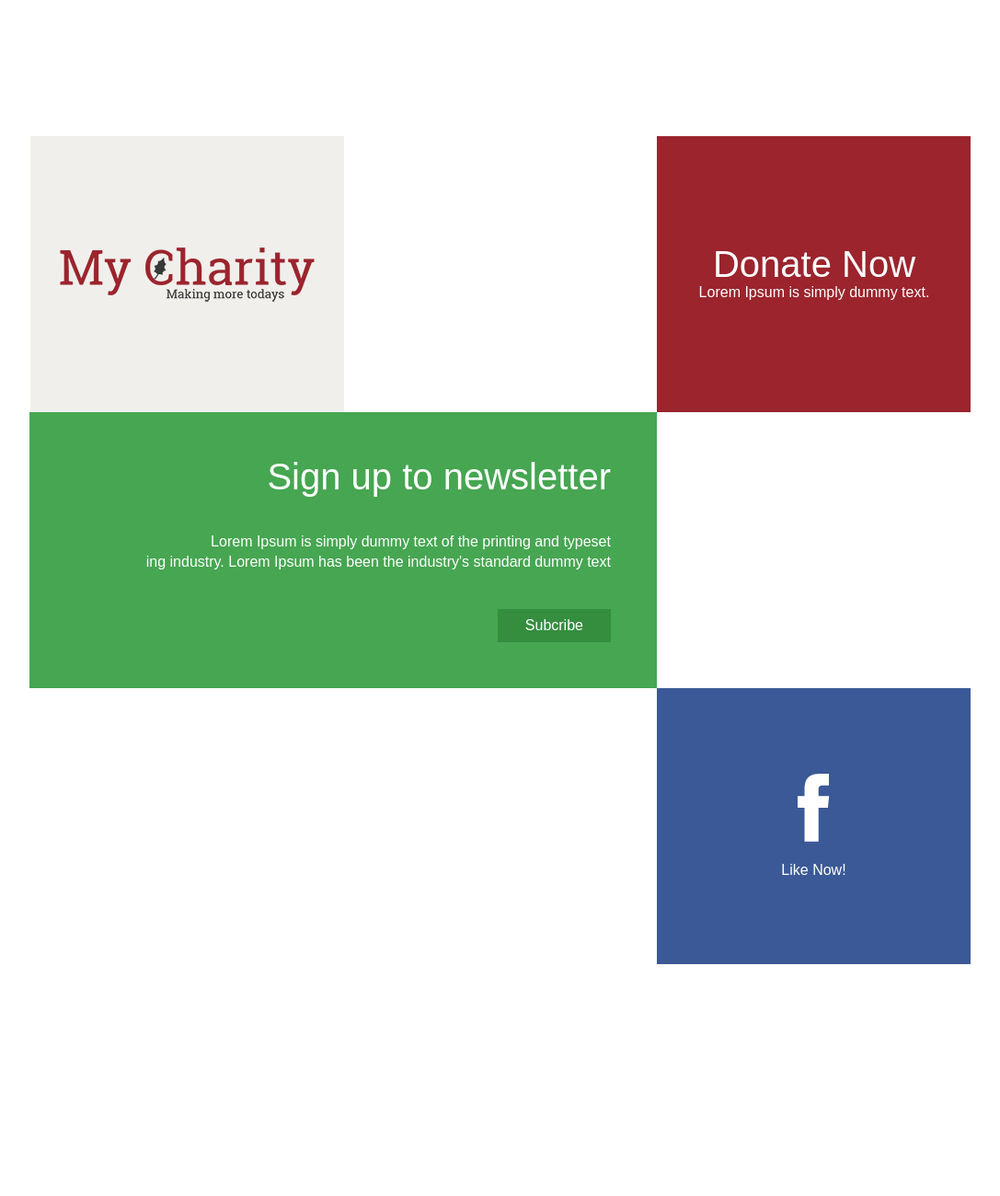
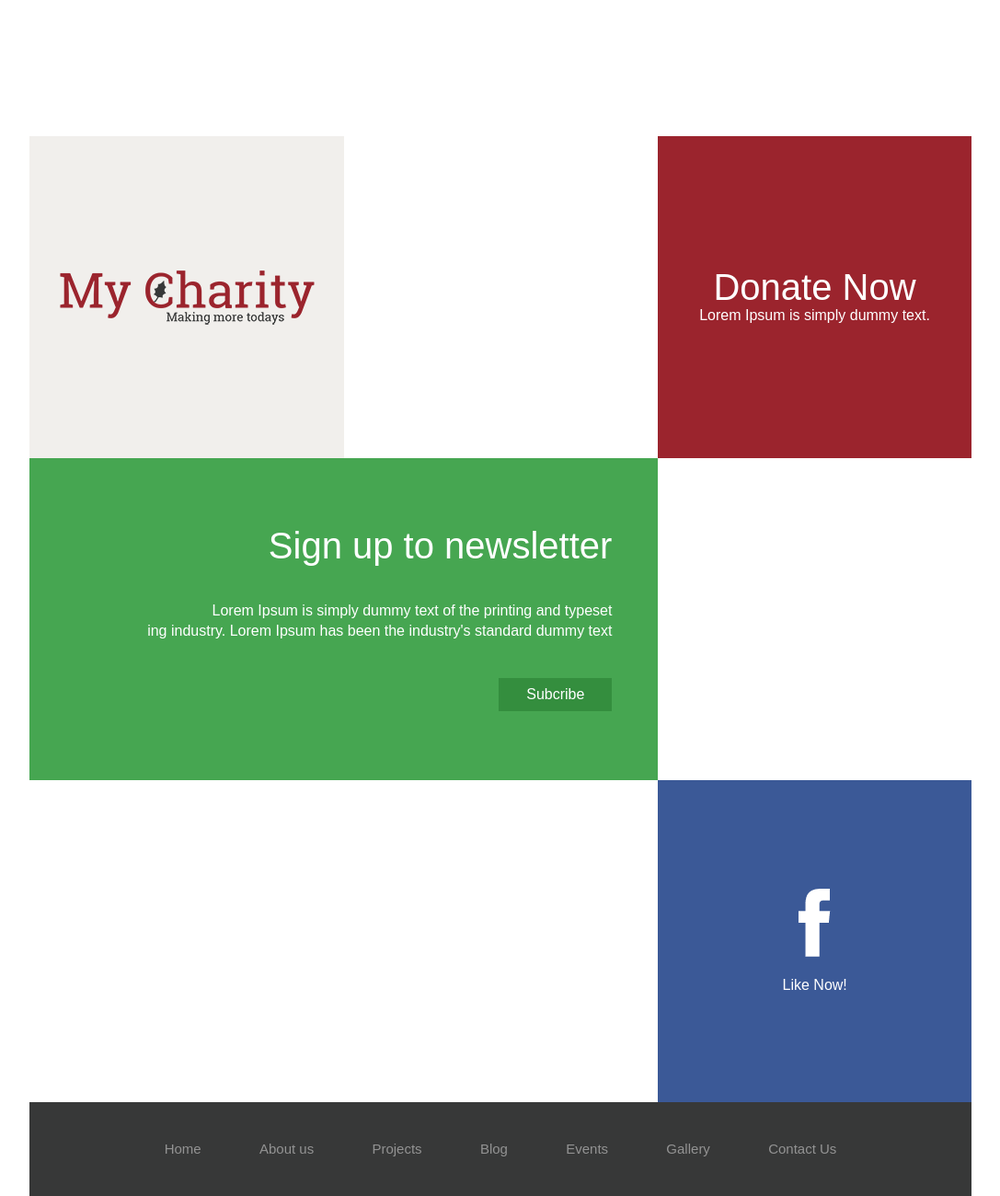
Before and after one commit to bota21/homework_27, a plain HTML site: page index.html in a window 1280 px wide. Shown: the part 537-1837 px from the top of the page at 92% size, without its empty margins (96-1183 px from the left). Before the commit the page ends 1585 px from the top, so only its background shows below. Drawn offline with Linux system fonts and the light colour scheme.

Commit message:
Создан футер и элементы меню

```diff
--- a/css/style.css
+++ b/css/style.css
@@ -1,12 +1,13 @@
-body{
+body {
   font-family: arial, san-serif;
 }
-.container{
+
+.container {
   width: 1024px;
   margin: 0 auto;
 }
-.head{
-  /* width: 1024px; */
+
+.head {
   font-size: 14px;
   color: #333;
   padding: 20px;
@@ -14,27 +15,33 @@ body{
   align-items: center;
   justify-content: space-between;
 }
-.logo img{
+
+.logo img {
   width: 212px;
   height: 45px;
 }
-.menu{
+
+.menu {
   width: 60%;
   display: flex;
   justify-content: space-between;
 }
-.menu-list{
+
+.menu-list {
   color: #333;
 }
-.main{
+
+.main {
   font-size: 50px;
   color: #fff;
 }
-.text-under{
+
+.text-under {
   font-size: 24px;
   line-height: 38px;
 }
-.block-first{
+
+.block-first {
   height: 600px;
   background: url(../img/image.jpg) no-repeat;
   display: flex;
@@ -42,29 +49,34 @@ body{
   justify-content: center;
   align-items: center;
 }
-.block-second{
-  height: 300px;
+
+.block-second {
+  height: 350px;
   display: flex;
   justify-content: center;
 }
-.block-second .wrapper-first{
-  width: 33.3%;
+
+.block-second .wrapper-first {
+  width: 33.5%;
   display: flex;
   justify-content: center;
   align-items: center;
   background: #f1efec;
 }
-.logo-block{
+
+.logo-block {
   width: 277px;
   height: 59px;
 }
-.block-second .wrapper-second{
-  width: 33.3%;
+
+.block-second .wrapper-second {
+  width: 33.4%;
   background: url(../img/image-1.jpg) no-repeat;
   background-size: cover;
 }
-.block-second .wrapper-third{
-  width: 33.3%;
+
+.block-second .wrapper-third {
+  width: 33.4%;
   background: #9b242d;
   font-size: 40px;
   display: flex;
@@ -72,54 +84,65 @@ body{
   justify-content: center;
   align-items: center;
 }
-.after-p{
+
+.after-p {
   font-size: 16px;
   line-height: 22px;
 }
-.block-third{
+
+.block-third {
   display: flex;
-  height: 300px;
+  height: 350px;
 }
-.block-third .wrapper-first{
-  width: 66.6%;
+
+.block-third .wrapper-first {
+  width: 66.8%;
   font-size: 40px;
   background: #46a651;
   padding: 50px;
   display: flex;
   flex-direction: column;
   align-items: flex-end;
+  justify-content: center;
   box-sizing: border-box;
 }
-.block-third .after-p{
+
+.block-third .after-p {
   margin: 40px 0;
   text-align: end;
 }
-.button{
+
+.button {
   background: #348e3e;
   display: flex;
   justify-content: center;
   align-items: center;
   padding: 10px 30px;
 }
-.button a{
+
+.button a {
   font-size: 16px;
   color: #fff;
 }
-.block-third .wrapper-second{
+
+.block-third .wrapper-second {
   width: 33.3%;
   background: url(../img/image-2.jpg) no-repeat;
   display: flex;
 }
-.block-forth{
-height: 300px;
-display: flex;
+
+.block-forth {
+  height: 350px;
+  display: flex;
 }
-.block-forth .wrapper-first{
-  width: 66.6%;
+
+.block-forth .wrapper-first {
+  width: 66.8%;
   background: url(../img/image-3.jpg) no-repeat;
   background-size: cover;
 }
-.block-forth .wrapper-second{
+
+.block-forth .wrapper-second {
   width: 33.3%;
   background: #3b5997;
   display: flex;
@@ -129,6 +152,21 @@ display: flex;
   font-size: 16px;
   line-height: 22px;
 }
-.like-fb{
+
+.like-fb {
   margin-top: 20px;
 }
+
+footer {
+  background: #373838;
+  font-size: 15px;
+  line-height: 22px;
+  padding: 40px 115px;
+  box-sizing: border-box;
+  display: flex;
+  justify-content: space-around;
+}
+
+.footer-list {
+  color: #939393;
+}
--- a/index.html
+++ b/index.html
@@ -43,7 +43,7 @@
         <div class="wrapper-first">
           <p>Sign up to newsletter</p>
           <p class="after-p">Lorem Ipsum is simply dummy text of the printing and typeset <br>
-          ing industry. Lorem Ipsum has been the industry's standard dummy text</p>
+            ing industry. Lorem Ipsum has been the industry's standard dummy text</p>
           <div class="button"><a href="#">Subcribe</a></div>
         </div>
         <div class="wrapper-second"></div>
@@ -53,11 +53,19 @@
         <div class="wrapper-second">
           <a href="#" class="facebook"><img src="img/ic-fb.png" alt="facebook"></a>
           <div class="like-fb">Like Now!</div>
-         </div>
+        </div>
       </section>
     </div>
 
-    <footer></footer>
+    <footer>
+      <div><a href="#" class="footer-list">Home</a></div>
+      <div><a href="#" class="footer-list">About us</a></div>
+      <div><a href="#" class="footer-list">Projects</a></div>
+      <div><a href="#" class="footer-list">Blog</a></div>
+      <div><a href="#" class="footer-list">Events</a></div>
+      <div><a href="#" class="footer-list">Gallery</a></div>
+      <div><a href="#" class="footer-list">Contact Us</a></div>
+    </footer>
   </div>
 </body>
 
```
